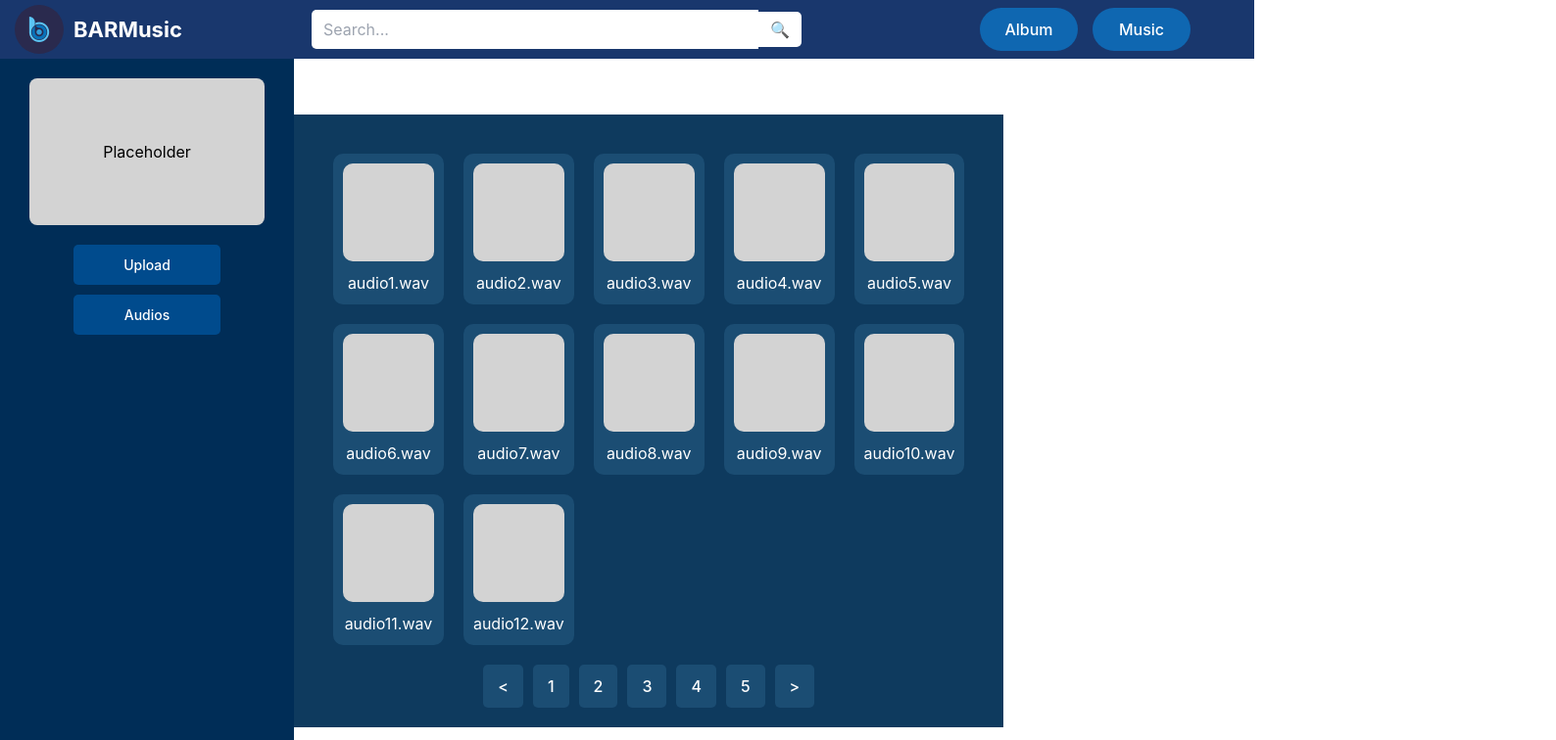
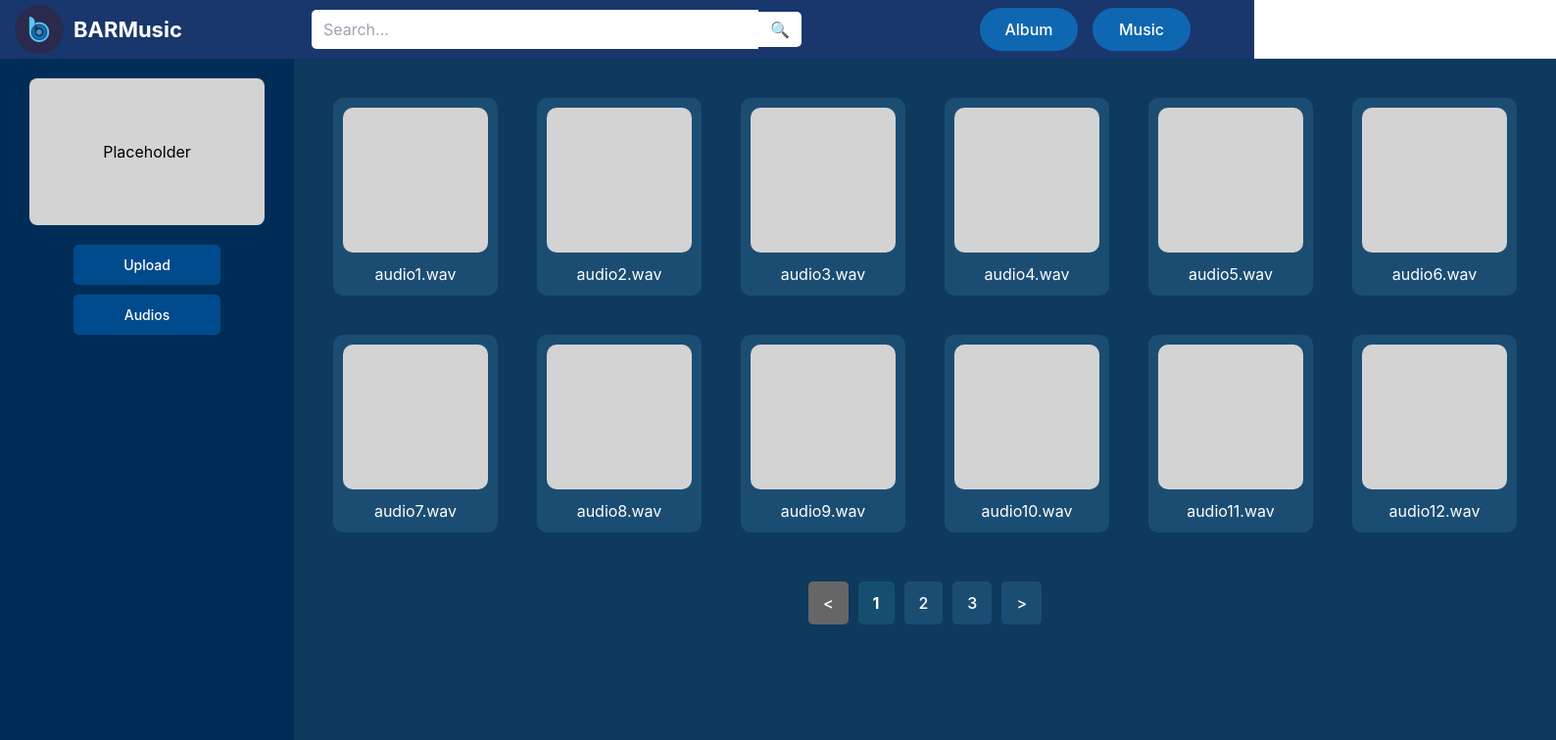
Before and after one commit to ryonlunar/Algeo02-23052, a React (Vite) app in the folder src/frontend/: page /music in a window 1280 px wide. Shown: the top 756 px of the page at 98% size, 1588 px wide, since content can reach past the window. Built offline with nearby package versions, Linux system fonts and the light colour scheme.

Commit message:
Penyesuain grid music page

```diff
--- a/src/frontend/src/pages/MusicPage.css
+++ b/src/frontend/src/pages/MusicPage.css
@@ -1,34 +1,46 @@
 /* MusicPage Styling */
 .music-page-main {
-    background-color: #0e3a5e;
+    background-color: #0e3a5e; /* Pastikan seluruh halaman memiliki warna latar yang konsisten */
     color: white;
     display: flex;
     flex-direction: column;
     padding: 20px;
     flex: 1;
-    margin-left: 300px;  /*Memberikan ruang untuk sidebar */
-    margin-top: 60px;  /* Memberikan ruang untuk navbar */
+    width: auto;
+    margin-left: 300px;  /* Memberikan ruang untuk sidebar */
+    margin-top: 60px;    /* Memberikan ruang untuk navbar */
     box-sizing: border-box;
+    height: 100vh; /* Menggunakan tinggi penuh layar */
 }
 
+/* Music Grid */
 .music-grid {
     display: grid;
-    grid-template-columns: repeat(5, 1fr);
-    gap: 20px;
+    grid-template-columns: repeat(6, 1fr); /* Menampilkan 6 kolom */
+    grid-template-rows: repeat(2,1fr);
+    gap: 40px;
     padding: 20px;
 }
 
+/* Music Item */
 .music-item {
-    background-color: #1b4d73;
+    background-color: #1b4d73; /* Warna latar belakang musik item sesuai tema */
     border-radius: 10px;
     text-align: center;
     padding: 10px;
+    transition: transform 0.2s ease-in-out;
+    color: white; /* Pastikan teks terlihat dengan warna putih */
 }
 
+.music-item:hover {
+    transform: scale(1.05); /* Menambahkan efek hover */
+}
+
+/* Music Thumbnail */
 .music-thumbnail {
-    width: 100%;
-    height: 100px;
-    background-color: #d3d3d3;
+    width: 148px;
+    height: 148px;
+    background-color: #d3d3d3; /* Atur latar belakang thumbnail, bisa sesuaikan */
     border-radius: 10px;
     margin-bottom: 10px;
 }
@@ -36,6 +48,9 @@
 /* Pagination */
 .pagination {
     text-align: center;
+    margin-top: 20px;
+    background-color: #0e3a5e; /* Konsisten dengan latar belakang halaman utama */
+    padding: 10px 0;
 }
 
 .pagination-button {
@@ -46,8 +61,39 @@
     margin: 0 5px;
     border-radius: 5px;
     cursor: pointer;
+    transition: background-color 0.3s ease;
 }
 
 .pagination-button:hover {
-    background-color: #14506e;
+    background-color: #14506e; /* Sesuaikan warna saat tombol dihover */
 }
+
+.pagination-button:disabled {
+    background-color: #666;
+    cursor: not-allowed;
+}
+
+/* Active pagination button */
+.pagination-button.active {
+    background-color: #14506e; /* Menandai tombol aktif */
+    font-weight: bold;
+}
+
+/* Responsif: Menyesuaikan grid untuk perangkat kecil */
+@media (max-width: 1024px) {
+    .music-grid {
+        grid-template-columns: repeat(4, 1fr); /* 4 kolom pada layar lebih kecil */
+    }
+}
+
+@media (max-width: 768px) {
+    .music-grid {
+        grid-template-columns: repeat(2, 1fr); /* 2 kolom pada layar lebih kecil */
+    }
+}
+
+@media (max-width: 480px) {
+    .music-grid {
+        grid-template-columns: 1fr; /* 1 kolom pada layar sangat kecil */
+    }
+}
--- a/src/frontend/src/pages/MusicPage.tsx
+++ b/src/frontend/src/pages/MusicPage.tsx
@@ -1,14 +1,29 @@
-import React from 'react';
+import React, { useState } from 'react';
 import './MusicPage.css';
 
 const MusicPage: React.FC = () => {
-    const musicFiles = Array.from({ length: 12 }, (_, i) => `audio${i + 1}.wav`);
+    const musicFiles = Array.from({ length: 30 }, (_, i) => `audio${i + 1}.wav`); // Contoh data lebih banyak
+    const itemsPerPage = 12; // Menampilkan 12 item per halaman
+    const [currentPage, setCurrentPage] = useState(1);
+
+    // Hitung item yang akan ditampilkan berdasarkan halaman aktif
+    const startIndex = (currentPage - 1) * itemsPerPage;
+    const endIndex = startIndex + itemsPerPage;
+    const currentItems = musicFiles.slice(startIndex, endIndex);
+
+    // Hitung jumlah halaman
+    const totalPages = Math.ceil(musicFiles.length / itemsPerPage);
+
+    // Fungsi untuk mengubah halaman
+    const handlePageChange = (page: number) => {
+        setCurrentPage(page);
+    };
 
     return (
         <div className="music-page-main">
             {/* Music Grid */}
             <div className="music-grid">
-                {musicFiles.map((file, index) => (
+                {currentItems.map((file, index) => (
                     <div key={index} className="music-item">
                         <div className="music-thumbnail"></div>
                         <p>{file}</p>
@@ -18,13 +33,31 @@ const MusicPage: React.FC = () => {
 
             {/* Pagination */}
             <div className="pagination">
-                <button className="pagination-button">{'<'}</button>
-                {[1, 2, 3, 4, 5].map((page) => (
-                    <button key={page} className="pagination-button">
-                        {page}
+                <button
+                    className="pagination-button"
+                    onClick={() => handlePageChange(currentPage - 1)}
+                    disabled={currentPage === 1}
+                >
+                    {'<'}
+                </button>
+
+                {[...Array(totalPages)].map((_, index) => (
+                    <button
+                        key={index}
+                        className={`pagination-button ${currentPage === index + 1 ? 'active' : ''}`}
+                        onClick={() => handlePageChange(index + 1)}
+                    >
+                        {index + 1}
                     </button>
                 ))}
-                <button className="pagination-button">{'>'}</button>
+
+                <button
+                    className="pagination-button"
+                    onClick={() => handlePageChange(currentPage + 1)}
+                    disabled={currentPage === totalPages}
+                >
+                    {'>'}
+                </button>
             </div>
         </div>
     );
```
Lines whose indentation alone changed are shown as unchanged.
